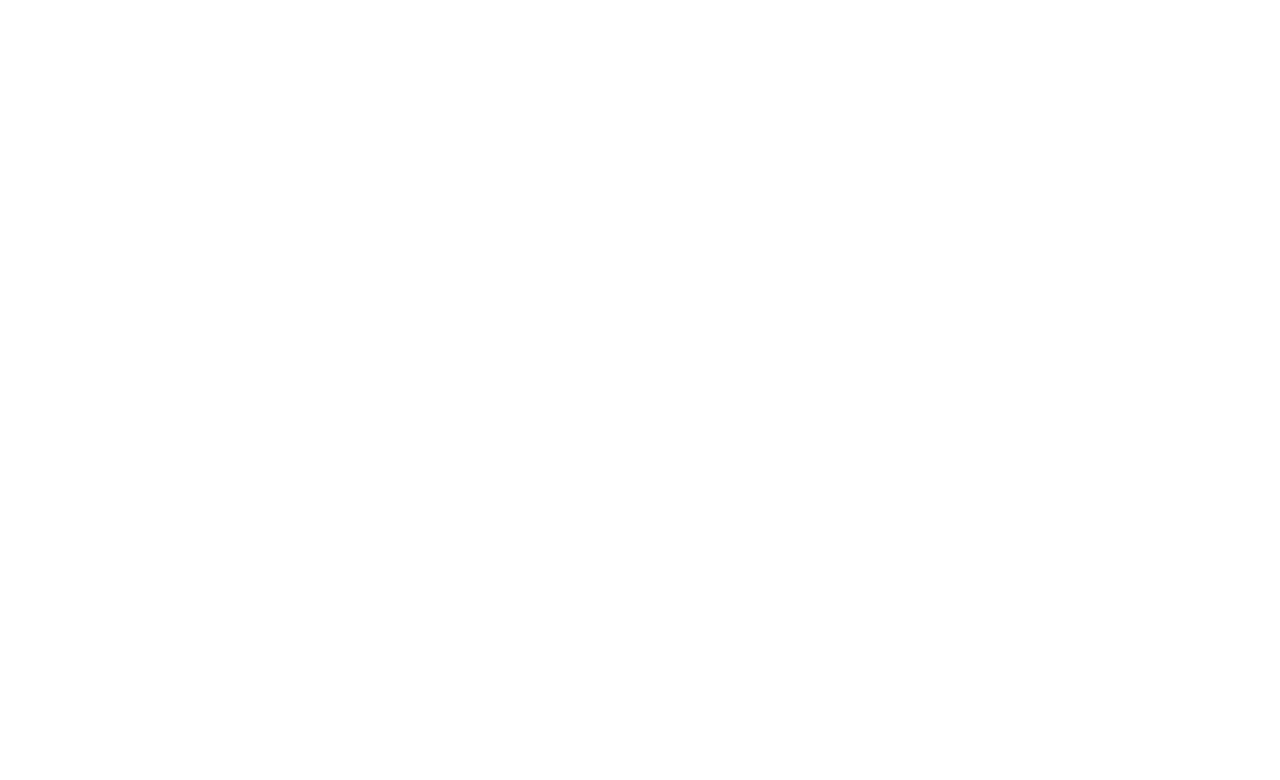
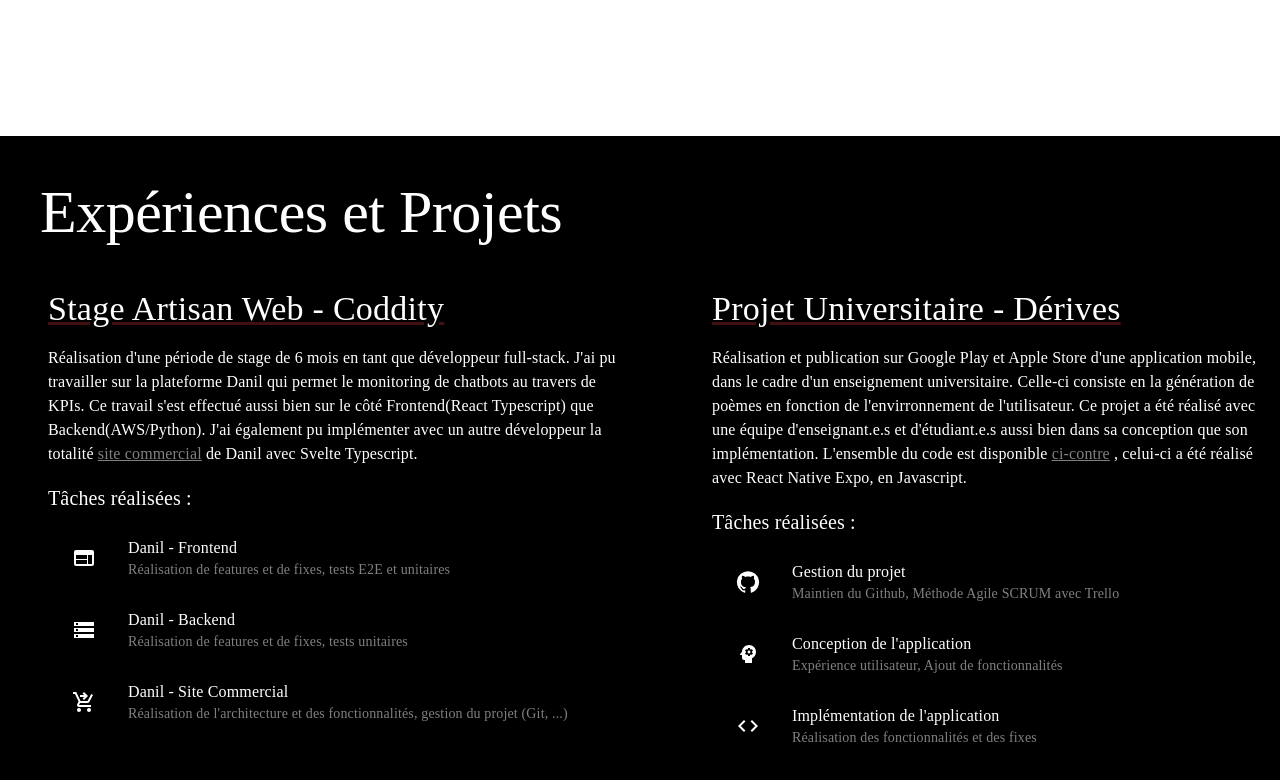
Before and after one commit to Adelaubi/personal-website, a React (Create React App) app: page / in a window 1280 px wide. Shown: the part 664-1444 px from the top of the page. Before the commit the page ends 800 px from the top, so only its background shows below. Built offline with nearby package versions, Linux system fonts and the light colour scheme; the HTML template or start-up script is replaced by a standard one.

Commit message:
First version of second section

```diff
--- a/src/App.tsx
+++ b/src/App.tsx
@@ -4,12 +4,14 @@
 import './App.css';
 import Header from './components/UI/organisms/header';
 import PresentationSection from './components/UI/organisms/presentationSection';
+import ExperienceProjectSection from './components/UI/organisms/experienceProjectSection';
 
 function App() {
   return (
     <ThemeProvider theme={theme}>
       <Header />
       <PresentationSection />
+      <ExperienceProjectSection />
     </ThemeProvider>
   );
 }
--- /dev/null
+++ b/src/components/UI/organisms/experienceProjectSection.tsx
@@ -0,0 +1,225 @@
+import React from 'react';
+import Box from '@mui/material/Box';
+import Typography from '@mui/material/Typography';
+import {
+  Link,
+  List,
+  ListItem,
+  ListItemIcon,
+  ListItemText,
+} from '@mui/material';
+import WebIcon from '@mui/icons-material/Web';
+import StorageIcon from '@mui/icons-material/Storage';
+import ShoppingCartCheckoutIcon from '@mui/icons-material/ShoppingCartCheckout';
+import GitHubIcon from '@mui/icons-material/GitHub';
+import PsychologyIcon from '@mui/icons-material/Psychology';
+import CodeIcon from '@mui/icons-material/Code';
+
+function ExperienceProjectSection(): JSX.Element {
+  return (
+    <Box sx={{
+      height: '85vh',
+      width: '100vw',
+      backgroundColor: 'black',
+      paddingTop: '5vh',
+    }}
+    >
+      <Typography
+        variant="h2"
+        sx={{
+          fontFamily: 'Avenir',
+          color: 'white',
+          marginLeft: '5vh',
+        }}
+      >
+        Expériences et Projets
+      </Typography>
+      <Box sx={{
+        display: 'flex',
+        flexDirection: 'row',
+        marginTop: '5vh',
+      }}
+      >
+        <Box sx={{
+          flexDirection: 'column',
+          width: '50vw',
+        }}
+        >
+          <Link
+            href="https://coddity.com"
+            variant="h4"
+            sx={{
+              fontFamily: 'Avenir',
+              color: 'white',
+              marginLeft: '6vh',
+            }}
+          >
+            Stage Artisan Web - Coddity
+          </Link>
+          <Typography sx={{
+            fontFamily: 'Avenir',
+            color: 'white',
+            marginLeft: '6vh',
+            marginTop: '2vh',
+          }}
+          >
+            {/* eslint-disable-next-line max-len */}
+            Réalisation d&apos;une période de stage de 6 mois en tant que développeur full-stack. J&apos;ai pu travailler sur la plateforme Danil qui permet le monitoring de chatbots au travers de KPIs. Ce travail s&apos;est effectué aussi bien sur le côté Frontend(React Typescript) que Backend(AWS/Python). J&apos;ai également pu implémenter avec un autre développeur la totalité
+            {' '}
+            <a
+              href="https://danil.io"
+              style={{
+                color: 'gray',
+              }}
+            >
+              site commercial
+            </a>
+            {' '}
+            de Danil avec Svelte Typescript.
+          </Typography>
+          <Typography
+            variant="h6"
+            sx={{
+              fontFamily: 'Avenir',
+              color: 'white',
+              marginLeft: '6vh',
+              marginTop: '2vh',
+            }}
+          >
+            Tâches réalisées :
+          </Typography>
+          <List sx={{
+            marginLeft: '7vh',
+          }}
+          >
+            <ListItem>
+              <ListItemIcon>
+                <WebIcon sx={{ color: 'white' }} />
+              </ListItemIcon>
+              <ListItemText
+                primaryTypographyProps={{ fontFamily: 'Avenir', color: 'white' }}
+                secondaryTypographyProps={{ fontFamily: 'Avenir', color: 'gray' }}
+                primary="Danil - Frontend"
+                secondary="Réalisation de features et de fixes, tests E2E et unitaires"
+              />
+            </ListItem>
+            <ListItem>
+              <ListItemIcon>
+                <StorageIcon sx={{ color: 'white' }} />
+              </ListItemIcon>
+              <ListItemText
+                primaryTypographyProps={{ fontFamily: 'Avenir', color: 'white' }}
+                secondaryTypographyProps={{ fontFamily: 'Avenir', color: 'gray' }}
+                primary="Danil - Backend"
+                secondary="Réalisation de features et de fixes, tests unitaires"
+              />
+            </ListItem>
+            <ListItem>
+              <ListItemIcon>
+                <ShoppingCartCheckoutIcon sx={{ color: 'white' }} />
+              </ListItemIcon>
+              <ListItemText
+                primaryTypographyProps={{ fontFamily: 'Avenir', color: 'white' }}
+                secondaryTypographyProps={{ fontFamily: 'Avenir', color: 'gray' }}
+                primary="Danil - Site Commercial"
+                secondary="Réalisation de l'architecture et des fonctionnalités, gestion du projet (Git, ...)"
+              />
+            </ListItem>
+          </List>
+        </Box>
+        <Box sx={{
+          flexDirection: 'column',
+          width: '50vw',
+          marginLeft: '6vh',
+        }}
+        >
+          <Link
+            href="https://derives.utc.fr"
+            variant="h4"
+            sx={{
+              fontFamily: 'Avenir',
+              color: 'white',
+              marginLeft: '6vh',
+              marginRight: '2vh',
+            }}
+          >
+            Projet Universitaire - Dérives
+          </Link>
+          <Typography sx={{
+            fontFamily: 'Avenir',
+            color: 'white',
+            marginLeft: '6vh',
+            marginRight: '2vh',
+            marginTop: '2vh',
+          }}
+          >
+            {/* eslint-disable-next-line max-len */}
+            Réalisation et publication sur Google Play et Apple Store d&apos;une application mobile, dans le cadre d&apos;un enseignement universitaire. Celle-ci consiste en la génération de poèmes en fonction de l&apos;envirronnement de l&apos;utilisateur. Ce projet a été réalisé avec une équipe d&apos;enseignant.e.s et d&apos;étudiant.e.s aussi bien dans sa conception que son implémentation. L&apos;ensemble du code est disponible
+            {' '}
+            <a
+              href="https://github.com/anto2oo/Derives"
+              style={{
+                color: 'gray',
+              }}
+            >
+              ci-contre
+            </a>
+            {' '}
+            , celui-ci a été réalisé avec React Native Expo, en Javascript.
+          </Typography>
+          <Typography
+            variant="h6"
+            sx={{
+              fontFamily: 'Avenir',
+              color: 'white',
+              marginLeft: '6vh',
+              marginTop: '2vh',
+            }}
+          >
+            Tâches réalisées :
+          </Typography>
+          <List sx={{
+            marginLeft: '7vh',
+          }}
+          >
+            <ListItem>
+              <ListItemIcon>
+                <GitHubIcon sx={{ color: 'white' }} />
+              </ListItemIcon>
+              <ListItemText
+                primaryTypographyProps={{ fontFamily: 'Avenir', color: 'white' }}
+                secondaryTypographyProps={{ fontFamily: 'Avenir', color: 'gray' }}
+                primary="Gestion du projet"
+                secondary="Maintien du Github, Méthode Agile SCRUM avec Trello "
+              />
+            </ListItem>
+            <ListItem>
+              <ListItemIcon>
+                <PsychologyIcon sx={{ color: 'white' }} />
+              </ListItemIcon>
+              <ListItemText
+                primaryTypographyProps={{ fontFamily: 'Avenir', color: 'white' }}
+                secondaryTypographyProps={{ fontFamily: 'Avenir', color: 'gray' }}
+                primary="Conception de l'application"
+                secondary="Expérience utilisateur, Ajout de fonctionnalités"
+              />
+            </ListItem>
+            <ListItem>
+              <ListItemIcon>
+                <CodeIcon sx={{ color: 'white' }} />
+              </ListItemIcon>
+              <ListItemText
+                primaryTypographyProps={{ fontFamily: 'Avenir', color: 'white' }}
+                secondaryTypographyProps={{ fontFamily: 'Avenir', color: 'gray' }}
+                primary="Implémentation de l'application"
+                secondary="Réalisation des fonctionnalités et des fixes"
+              />
+            </ListItem>
+          </List>
+        </Box>
+      </Box>
+    </Box>
+  );
+}
+
+export default ExperienceProjectSection;
--- a/src/components/UI/organisms/header.tsx
+++ b/src/components/UI/organisms/header.tsx
@@ -1,25 +1,22 @@
 import * as React from 'react';
 import AppBar from '@mui/material/AppBar';
-import Box from '@mui/material/Box';
 import Toolbar from '@mui/material/Toolbar';
 import Typography from '@mui/material/Typography';
 import Button from '@mui/material/Button';
 
 function Header(): JSX.Element {
   return (
-    <Box>
-      <AppBar position="static" color="primary">
+    <AppBar position="sticky" color="primary">
       <Toolbar sx={{ height: '10vh' }}>
         <Typography variant="h5" component="div" sx={{ flexGrow: 1, fontFamily: 'Avenir' }}>
           Augustin de Laubier
         </Typography>
         <Button color="inherit" sx={{ display: { xs: 'none', sm: 'block' }, fontFamily: 'Avenir' }}>Présentation</Button>
-          <Button color="inherit" sx={{ display: { xs: 'none', sm: 'block' }, fontFamily: 'Avenir' }}>Projets</Button>
+        <Button color="inherit" sx={{ display: { xs: 'none', sm: 'block' }, fontFamily: 'Avenir' }}>Expériences et Projets</Button>
         <Button color="inherit" sx={{ display: { xs: 'none', sm: 'block' }, fontFamily: 'Avenir' }}>Compétences</Button>
         <Button color="inherit" sx={{ display: { xs: 'none', sm: 'block' }, fontFamily: 'Avenir' }}>Liens et Contact</Button>
       </Toolbar>
     </AppBar>
-    </Box>
   );
 }
 
```
Lines whose indentation alone changed are shown as unchanged.
